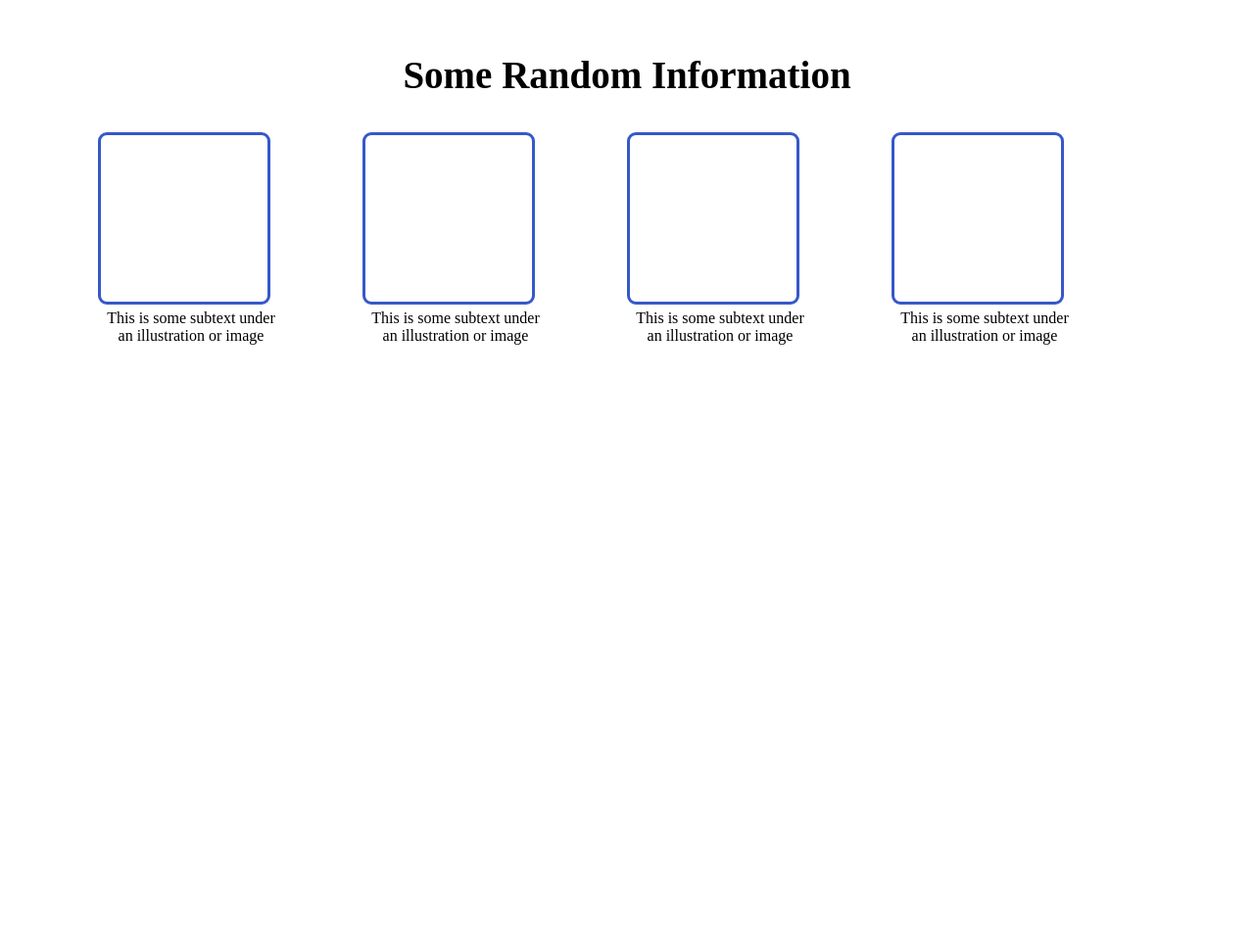
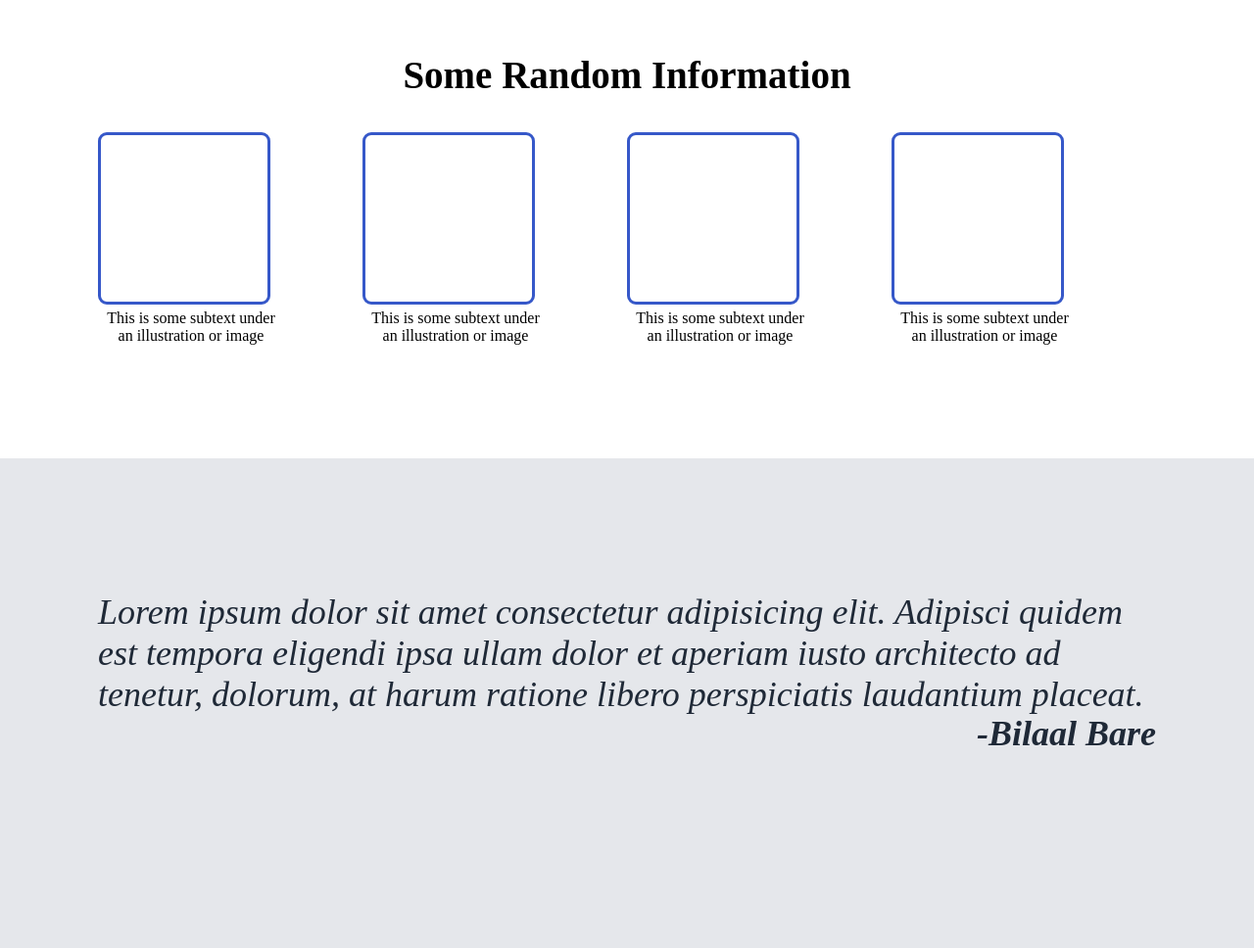
Before and after one commit to BBRRE/Website-demo, a plain HTML site: page index.html in a window 1280 px wide. Shown: the part 663-1631 px from the top of the page at 98% size. Before the commit the page ends 1131 px from the top, so only its background shows below. Drawn offline with Linux system fonts and the light colour scheme.

Commit message:
Section 3 done

```diff
--- a/index.html
+++ b/index.html
@@ -70,7 +70,20 @@
         </span>
 
     </div>
+    <div class="container3">
+        <p> Lorem ipsum dolor sit amet
+            consectetur adipisicing elit.
+            Adipisci quidem est tempora
+            eligendi ipsa ullam dolor et
+            aperiam iusto architecto ad
+            tenetur,
+            dolorum, at harum ratione libero
+            perspiciatis
+            laudantium placeat.</p><br/>
+            <p class="right"><b>-Bilaal Bare</b></p>
 
+
+    </div>
 
 </body>
 
--- a/styles.css
+++ b/styles.css
@@ -96,3 +96,21 @@ div.container1 button{
     font-size: 39px;
     margin-top: 90px;
 }
+
+.container3{
+    height: 300px;
+    background-color: #E5E7EB ;
+    color: #1f2937;
+    font-size: 36px;
+    font-style: italic;
+    padding: 100px;
+}
+
+.container3 p{
+
+}
+
+.right {
+    text-align: right;
+    margin-top: -80px;
+}
```
